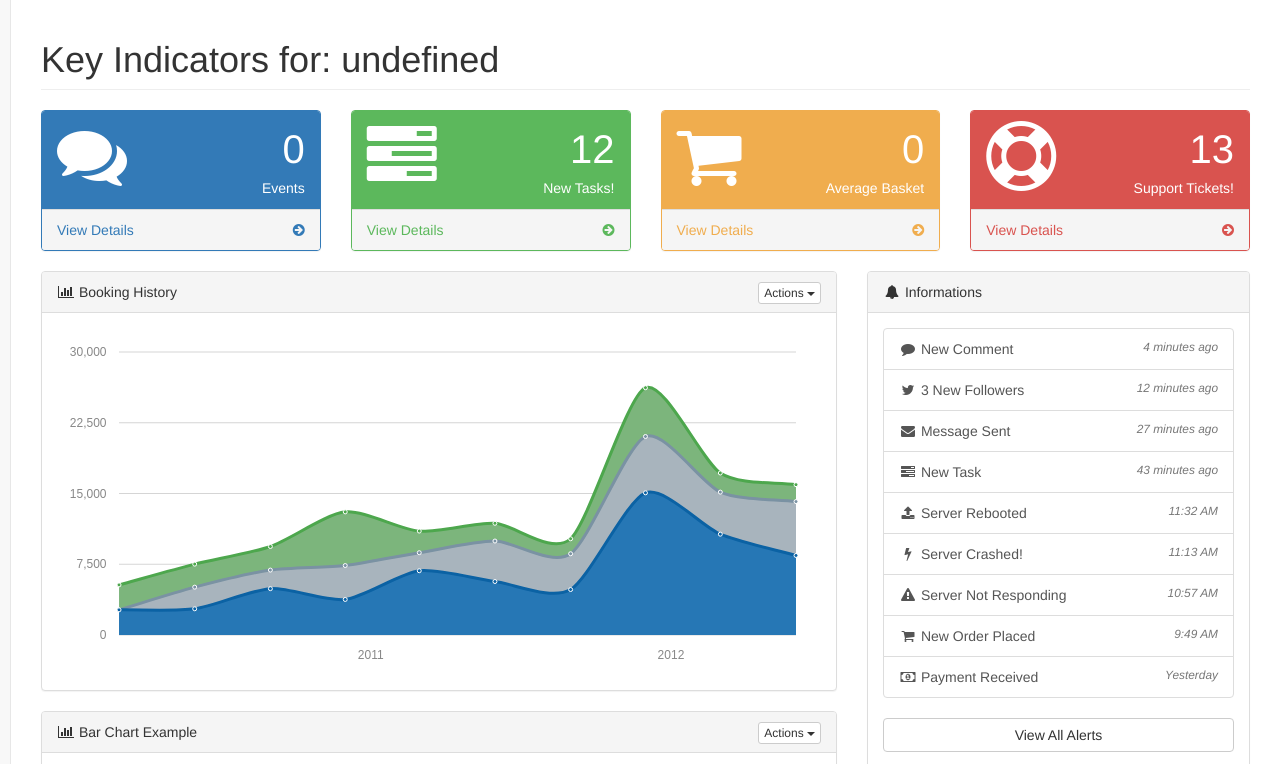
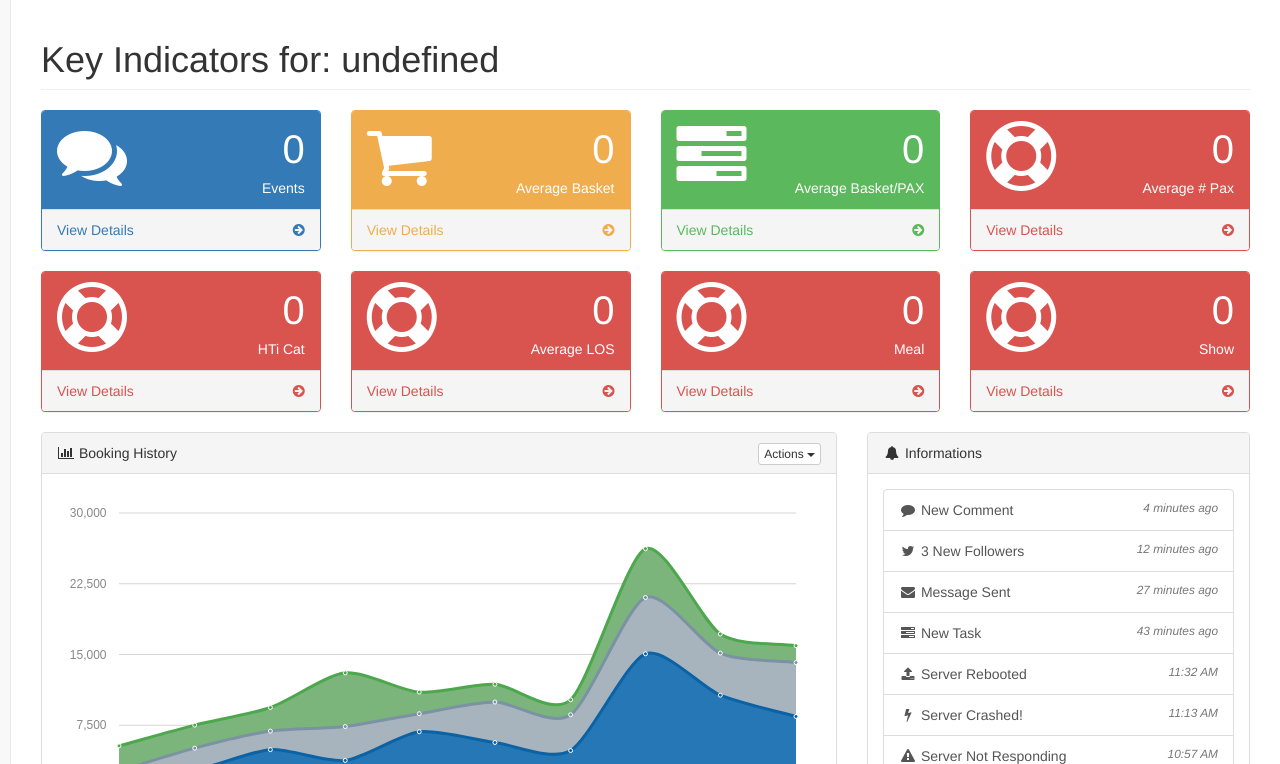
Before and after one commit to patrickmonaco/kpirender, a website: page pages/index.html in a window 1280 px wide. Shown: the top 764 px of the page. Drawn offline with Linux system fonts and the light colour scheme.

Commit message:
Adding new cards
Adding new cards

```diff
--- a/pages/index.html
+++ b/pages/index.html
@@ -76,28 +76,7 @@
                         </a>
                     </div>
                 </div>
-                <div class="col-lg-3 col-md-6">
-                    <div class="panel panel-green">
-                        <div class="panel-heading">
-                            <div class="row">
-                                <div class="col-xs-3">
-                                    <i class="fa fa-tasks fa-5x"></i>
-                                </div>
-                                <div class="col-xs-9 text-right">
-                                    <div class="huge">12</div>
-                                    <div>New Tasks!</div>
-                                </div>
-                            </div>
-                        </div>
-                        <a href="#">
-                            <div class="panel-footer">
-                                <span class="pull-left">View Details</span>
-                                <span class="pull-right"><i class="fa fa-arrow-circle-right"></i></span>
-                                <div class="clearfix"></div>
-                            </div>
-                        </a>
-                    </div>
-                </div>
+
                 <div class="col-lg-3 col-md-6">
                     <div class="panel panel-yellow">
                         <div class="panel-heading">
@@ -121,6 +100,28 @@
                     </div>
                 </div>
                 <div class="col-lg-3 col-md-6">
+                    <div class="panel panel-green">
+                        <div class="panel-heading">
+                            <div class="row">
+                                <div class="col-xs-3">
+                                    <i class="fa fa-tasks fa-5x"></i>
+                                </div>
+                                <div class="col-xs-9 text-right">
+                                    <div id="kabp" class="huge">0</div>
+                                    <div>Average Basket/PAX</div>
+                                </div>
+                            </div>
+                        </div>
+                        <a href="#">
+                            <div class="panel-footer">
+                                <span class="pull-left">View Details</span>
+                                <span class="pull-right"><i class="fa fa-arrow-circle-right"></i></span>
+                                <div class="clearfix"></div>
+                            </div>
+                        </a>
+                    </div>
+                </div>
+                <div class="col-lg-3 col-md-6">
                     <div class="panel panel-red">
                         <div class="panel-heading">
                             <div class="row">
@@ -128,8 +129,96 @@
                                     <i class="fa fa-support fa-5x"></i>
                                 </div>
                                 <div class="col-xs-9 text-right">
-                                    <div class="huge">13</div>
-                                    <div>Support Tickets!</div>
+                                    <div id = "kap" class="huge">0</div>
+                                    <div>Average # Pax</div>
+                                </div>
+                            </div>
+                        </div>
+                        <a href="#">
+                            <div class="panel-footer">
+                                <span class="pull-left">View Details</span>
+                                <span class="pull-right"><i class="fa fa-arrow-circle-right"></i></span>
+                                <div class="clearfix"></div>
+                            </div>
+                        </a>
+                    </div>
+                </div>
+                <div class="col-lg-3 col-md-6">
+                    <div class="panel panel-red">
+                        <div class="panel-heading">
+                            <div class="row">
+                                <div class="col-xs-3">
+                                    <i class="fa fa-support fa-5x"></i>
+                                </div>
+                                <div class="col-xs-9 text-right">
+                                    <div id = "khc" class="huge">0</div>
+                                    <div>HTi Cat</div>
+                                </div>
+                            </div>
+                        </div>
+                        <a href="#">
+                            <div class="panel-footer">
+                                <span class="pull-left">View Details</span>
+                                <span class="pull-right"><i class="fa fa-arrow-circle-right"></i></span>
+                                <div class="clearfix"></div>
+                            </div>
+                        </a>
+                    </div>
+                </div>
+                <div class="col-lg-3 col-md-6">
+                    <div class="panel panel-red">
+                        <div class="panel-heading">
+                            <div class="row">
+                                <div class="col-xs-3">
+                                    <i class="fa fa-support fa-5x"></i>
+                                </div>
+                                <div class="col-xs-9 text-right">
+                                    <div id = "kal" class="huge">0</div>
+                                    <div>Average LOS</div>
+                                </div>
+                            </div>
+                        </div>
+                        <a href="#">
+                            <div class="panel-footer">
+                                <span class="pull-left">View Details</span>
+                                <span class="pull-right"><i class="fa fa-arrow-circle-right"></i></span>
+                                <div class="clearfix"></div>
+                            </div>
+                        </a>
+                    </div>
+                </div>
+                <div class="col-lg-3 col-md-6">
+                    <div class="panel panel-red">
+                        <div class="panel-heading">
+                            <div class="row">
+                                <div class="col-xs-3">
+                                    <i class="fa fa-support fa-5x"></i>
+                                </div>
+                                <div class="col-xs-9 text-right">
+                                    <div id = "kme" class="huge">0</div>
+                                    <div>Meal</div>
+                                </div>
+                            </div>
+                        </div>
+                        <a href="#">
+                            <div class="panel-footer">
+                                <span class="pull-left">View Details</span>
+                                <span class="pull-right"><i class="fa fa-arrow-circle-right"></i></span>
+                                <div class="clearfix"></div>
+                            </div>
+                        </a>
+                    </div>
+                </div>
+                <div class="col-lg-3 col-md-6">
+                    <div class="panel panel-red">
+                        <div class="panel-heading">
+                            <div class="row">
+                                <div class="col-xs-3">
+                                    <i class="fa fa-support fa-5x"></i>
+                                </div>
+                                <div class="col-xs-9 text-right">
+                                    <div id = "ksh" class="huge">0</div>
+                                    <div>Show</div>
                                 </div>
                             </div>
                         </div>
```
